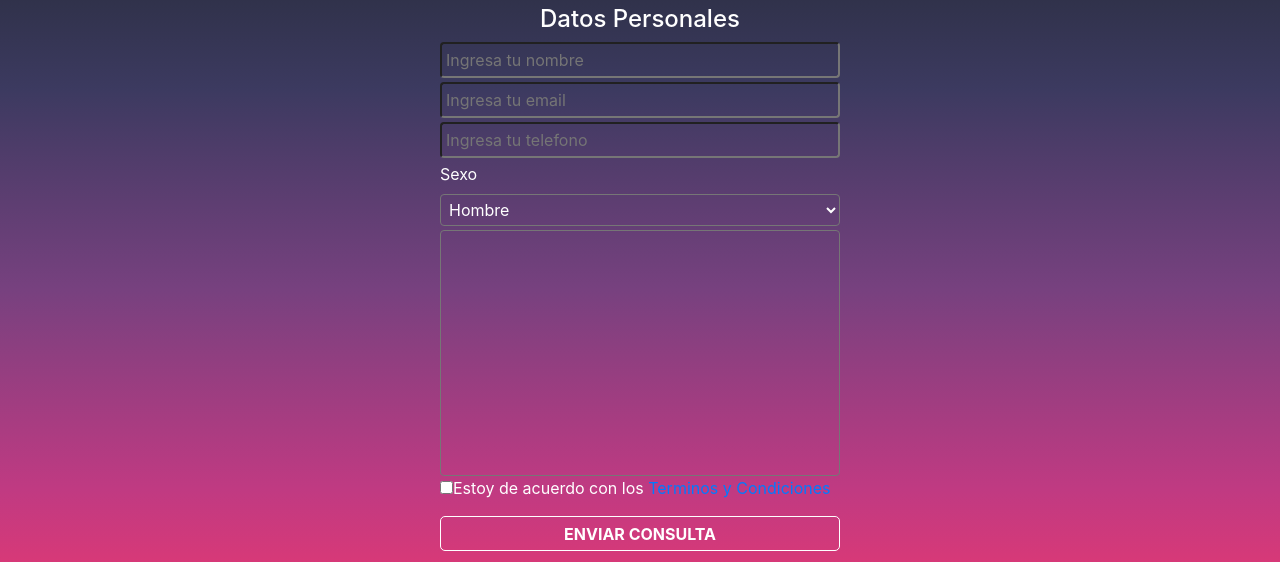
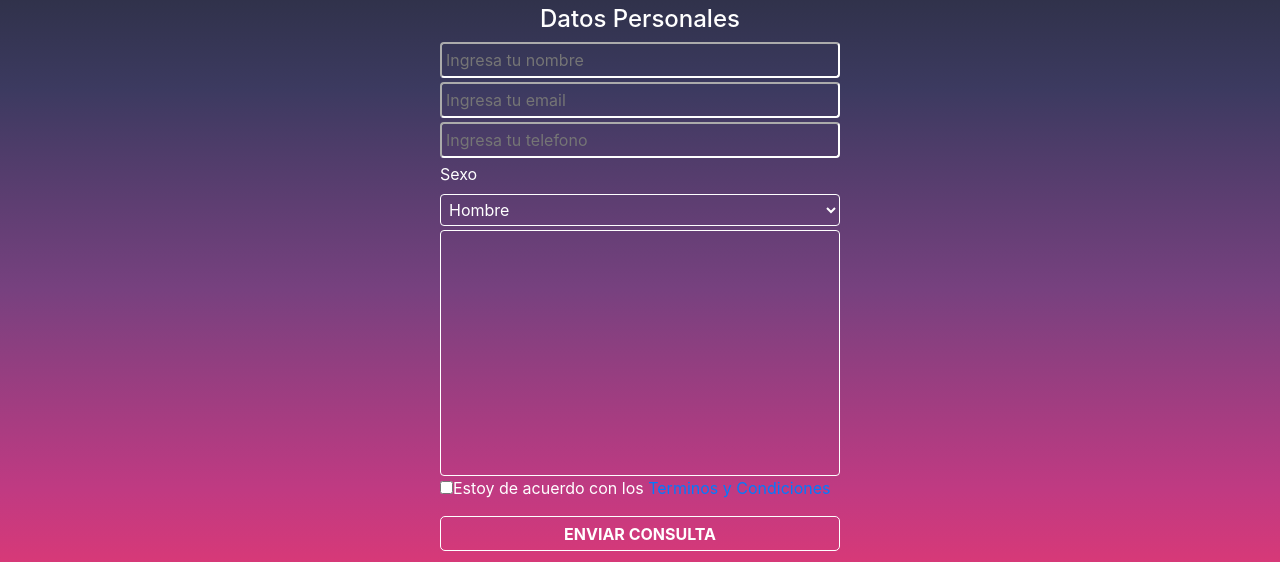
Before and after one commit to gonziramirez/Desafio-Bootstrap, a plain HTML site: page contacto.html in a window 1280 px wide. Shown: the part 111-673 px from the top of the page. Drawn offline with nearby package versions, Linux system fonts and the light colour scheme.

Commit message:
Agregando bordes blancos a contacto y cambiando tipos de inputs

```diff
--- a/contacto.html
+++ b/contacto.html
@@ -38,16 +38,16 @@
         <form action="" class="form-contacto d-flex flex-column">
             <h1 class="text-white text-center">CONTACTANOS</h1>
             <h4 class="text-white text-center">Datos Personales</h4>
-            <input type="text" name="nombre-apellido" id="nombre-apellido" placeholder="Ingresa tu nombre" class="bg-transparent text-white rounded mb-1 p-1" required>
-            <input type="text" name="email" id="email"placeholder="Ingresa tu email" class="bg-transparent  text-white rounded mb-1 p-1" required>
-            <input type="text" name="telefono" id="telefono" placeholder="Ingresa tu telefono" class="bg-transparent  text-white rounded mb-1 p-1" required>
+            <input type="text" name="nombre-apellido" id="nombre-apellido" placeholder="Ingresa tu nombre" class="bg-transparent border-white text-white rounded mb-1 p-1" required>
+            <input type="email" name="email" id="email"placeholder="Ingresa tu email" class="bg-transparent border-white text-white rounded mb-1 p-1" required>
+            <input type="tel" name="telefono" id="telefono" placeholder="Ingresa tu telefono" class="bg-transparent border-white text-white rounded mb-1 p-1" required>
             <label class="text-white" for="sexo">Sexo</label>
-            <select class="sexos text-white bg-transparent rounded mb-1 p-1" name="sexo" id="sexo">
+            <select class="sexos text-white bg-transparent border-white rounded mb-1 p-1" name="sexo" id="sexo">
                 <option class="sexos bg-darkGrey" value="hombre">Hombre</option>
                 <option class="sexos bg-darkGrey" value="mujer">Mujer</option>
                 <option class="sexos bg-darkGrey" value="otro">Otro</option>
             </select>
-            <textarea name="" id="" cols="20" rows="10" class="bg-transparent text-white rounded" required></textarea>
+            <textarea name="" id="" cols="20" rows="10" class="bg-transparent border-white text-white rounded" required></textarea>
             <p class="text-white"><input type="checkbox" id="terminos" required>Estoy de acuerdo con los <a href="">Terminos y Condiciones</a></p>
             <button class="btnC">ENVIAR CONSULTA</button>
         </form>
```
